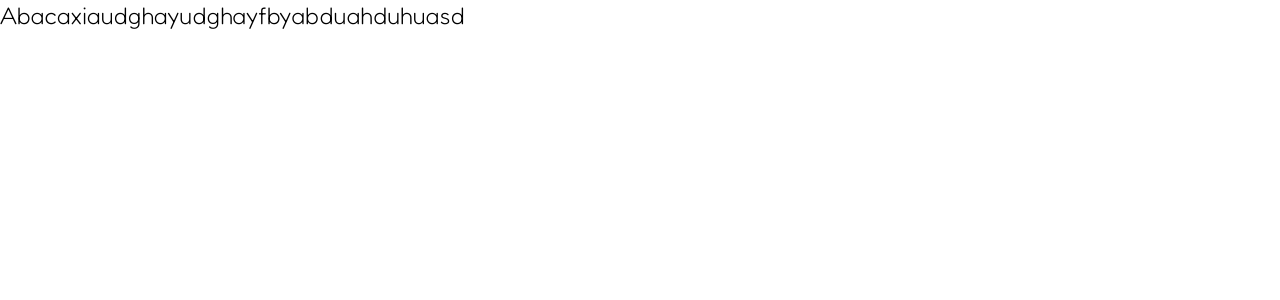
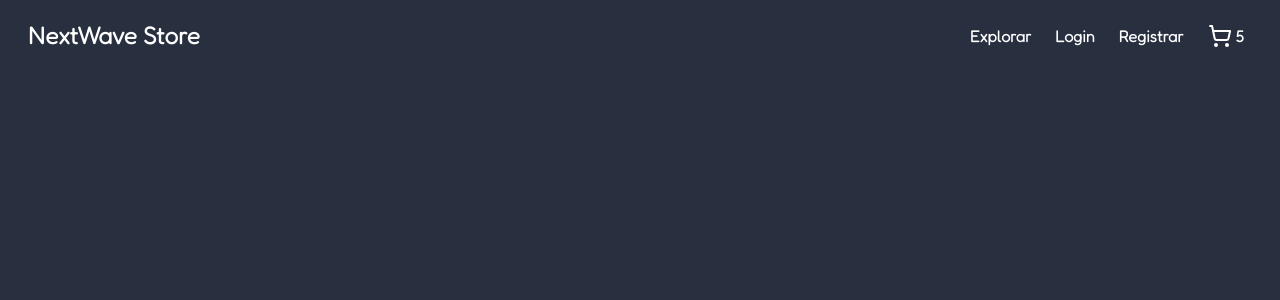
Before and after one commit to greatuber/Ecommerce-Pro, a Next.js app: page / in a window 1280 px wide. Shown: the top 300 px of the page. Built offline with nearby package versions, Linux system fonts and the light colour scheme.

Commit message:
feat: add Header component and sass style

```diff
--- a/package.json
+++ b/package.json
@@ -26,6 +26,7 @@
     "eslint": "^8",
     "eslint-config-next": "14.1.2",
     "postcss": "^8",
+    "sass": "^1.71.1",
     "tailwindcss": "^3.3.0",
     "typescript": "^5"
   }
--- a/src/app/globals.css
+++ b/src/app/globals.css
@@ -7,4 +7,5 @@
   margin: 0;
   padding: 0;
   box-sizing: border-box;
+  background-color: #283040;
 }
--- a/src/app/page.tsx
+++ b/src/app/page.tsx
@@ -1,9 +1,9 @@
-import { CarIcon, ShoppingBagIcon, ShoppingCartIcon } from "lucide-react";
+import Header from "@/components/Header/Header";
 
 export default function Home() {
   return (
     <main className="">
-      <h1 className="text-2xl">Abacaxiaudghayudghayfbyabduahduhuasd</h1>
+      <Header />
     </main>
   );
 }
--- /dev/null
+++ b/src/components/Header/Header.scss
@@ -0,0 +1,12 @@
+header {
+  backdrop-filter: blur(0.5rem);
+  -webkit-backdrop-filter: blur(0.5rem);
+
+  li {
+    transition: 0.3s;
+
+    &:hover {
+      color: #f2b6c1;
+    }
+  }
+}
--- /dev/null
+++ b/src/components/Header/Header.tsx
@@ -0,0 +1,21 @@
+import { ShoppingCartIcon } from "lucide-react";
+import "./Header.scss";
+
+export default function Header() {
+  return (
+    <header className="p-4 px-7 flex items-center justify-between font-bold text-white">
+      <h1 className="text-2xl">NextWave Store</h1>
+      <nav>
+        <ul className="flex gap-6 p-2">
+          <li className="cursor-pointer">Explorar</li>
+          <li className="cursor-pointer">Login</li>
+          <li className="cursor-pointer">Registrar</li>
+          <li className="cursor-pointer flex items-center">
+            <ShoppingCartIcon />
+            <p className="ml-1">5</p>
+          </li>
+        </ul>
+      </nav>
+    </header>
+  );
+}
```
Also changed, not shown: 1 other file (tests, documents, lock files or other folders).
